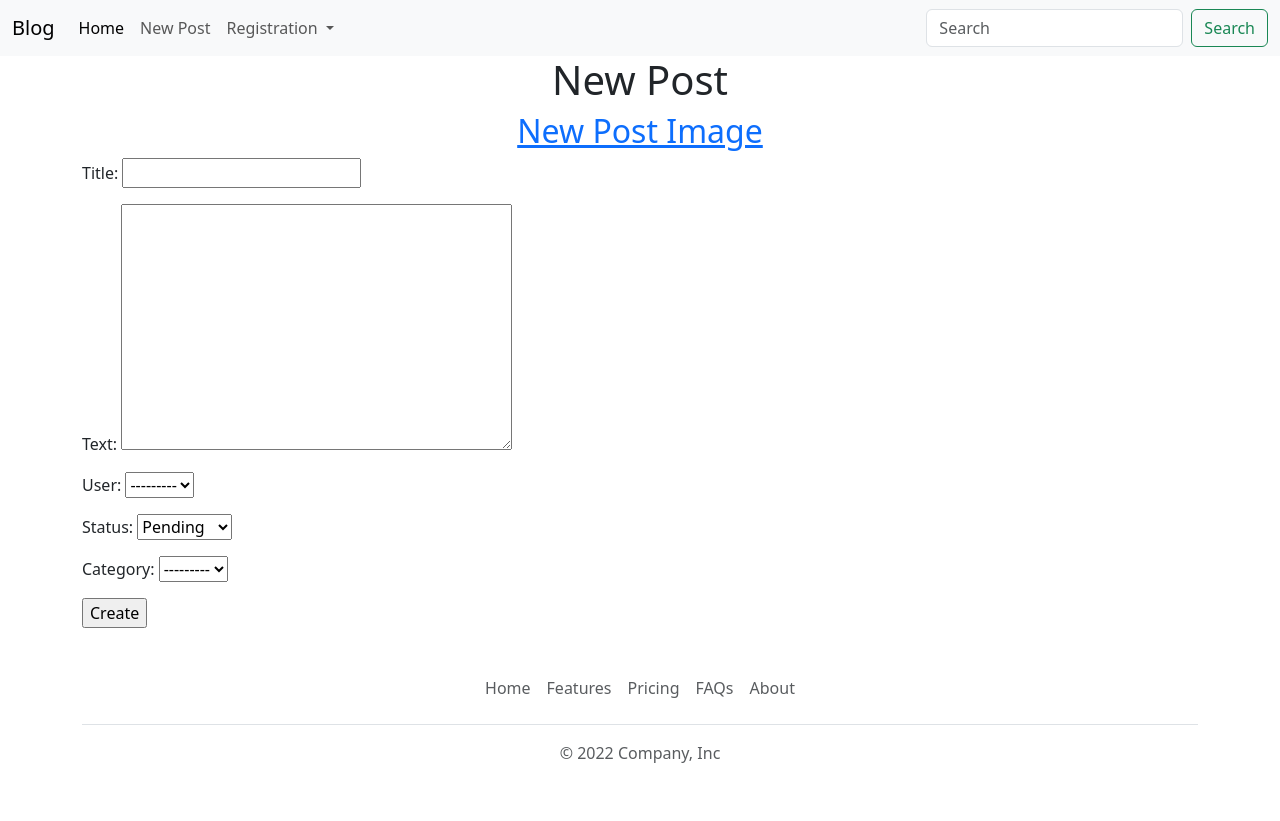
After one commit to AlirezaKar/blog_platform_project, a Django app: page /new_post in a window 1280 px wide. The commit adds this page. Run offline with Django 5.2, Linux system fonts and the light colour scheme; data that the repository does not hold is empty.

Commit message:
Add new_post and comment back and front

```diff
--- /dev/null
+++ b/app_blog/forms.py
@@ -0,0 +1,19 @@
+from django import forms
+
+from .models import Post, PostImages
+
+class NewPostForm(forms.ModelForm):
+    class Meta:
+        model = Post
+        fields = ['title', 'text', 'user', 'status', 'category']
+
+class CommentForm(forms.Form):
+    email = forms.CharField(max_length=40, widget=forms.EmailInput, required=True)
+    text = forms.CharField(widget=forms.Textarea)
+
+# class PostImageForm(forms.Form):
+#     class Meta:
+#         model = PostImages
+#         fields = ['post', 'file']
+
+# FIXME: Data input will not be valid
--- a/app_blog/models.py
+++ b/app_blog/models.py
@@ -42,17 +42,19 @@ class Post(models.Model):
 
 class PostImages(models.Model):
     file = models.FileField(null=True, upload_to='./posts')
-    date_created = models.DateTimeField(auto_now_add=True, null=True)
-    date_modified = models.DateTimeField(auto_now=True, null=True)
+    date_created = models.DateTimeField(auto_now_add=True, null=True, blank=True)
+    date_modified = models.DateTimeField(auto_now=True, null=True, blank=True)
     post = models.ForeignKey(to=Post, on_delete=models.CASCADE, related_name='files', null=True)
 
     def __str__(self):
         return f"{self.id} :: {self.post}"
 
 class Comment(models.Model):
-    name = models.CharField(max_length=50, null=True)
     text = models.TextField(null=True)
-    date_created = models.DateTimeField(auto_now_add=True, null=True)
-    date_modified = models.DateTimeField(auto_now=True, null=True)
+    date_created = models.DateTimeField(auto_now_add=True, null=True, blank=True)
+    date_modified = models.DateTimeField(auto_now=True, null=True, blank=True)
     user = models.ForeignKey(to=User, on_delete=models.CASCADE, null=True)
     post = models.ForeignKey(to=Post, on_delete=models.CASCADE, null=True)
+
+    def __str__(self):
+        return f"{self.user} : {self.post}"
--- a/app_blog/templates/base/header.html
+++ b/app_blog/templates/base/header.html
@@ -10,7 +10,7 @@
           <a class="nav-link active" aria-current="page" href="{% url 'post_view' %}">Home</a>
         </li>
         <li class="nav-item">
-          <a class="nav-link" href="#">Link</a>
+          <a class="nav-link" href="{% url 'new_post_view' %}">New Post</a>
         </li>
         <li class="nav-item dropdown">
           <a class="nav-link dropdown-toggle" href="#" role="button" data-bs-toggle="dropdown" aria-expanded="false">
--- /dev/null
+++ b/app_blog/templates/blog/new_post_view.html
@@ -0,0 +1,15 @@
+{% extends 'base/base.html' %}
+{% block title %} New Post {% endblock %}
+
+{% block content %}
+<div class="container">
+    <h1 align="center">New Post</h1>
+    <h2 align="center"><a href="#">New Post Image</a></h2>
+    <form action="" method="post">
+        {% csrf_token %}
+        {{ post_form.as_p }}
+
+        <input type="submit" value="Create">
+    </form>
+</div>
+{% endblock %}
--- a/app_blog/urls.py
+++ b/app_blog/urls.py
@@ -1,8 +1,11 @@
 from django.urls import path
 
-from .views import post_detail_view, post_view
+from .views import post_detail_view, post_view, new_post_view
 
 urlpatterns = [
     path('', view=post_view, name='post_view'),
     path('<int:id>', view=post_detail_view, name='post_detail_view'),
+    path('new_post', view=new_post_view, name='new_post_view'),
+    # path('new_post_image', view=new_post_image_view, name='new_post_image_view'),
+
 ]
--- a/app_blog/views.py
+++ b/app_blog/views.py
@@ -1,7 +1,8 @@
-from django.shortcuts import render
+from django.shortcuts import render, redirect
 from django.contrib.auth.decorators import login_required
 
-from .models import Post, PostImages, Category, SubCategory, Comment
+from .models import Post, PostImages, Category, SubCategory, Comment, User
+from .forms import NewPostForm, CommentForm
 
 def post_view(request):
     posts = Post.objects.all()
@@ -9,9 +10,74 @@ def post_view(request):
     return render(request=request, template_name='blog/post_view.html', context=context)
 
 def post_detail_view(request, id):
+    post = Post.objects.get(id=id)
+    form = CommentForm()
+    if request.method == 'POST':
+        data = CommentForm(request.POST)
+        if data.is_valid():
+            form_data = data.cleaned_data
+            username = form_data.get("email").split("@")[0]
+            try:
+                user = User.objects.get(username=username)
+            except:
+                user = User.objects.create(username=username, email=form_data.get("email"))
+
+            comment = Comment.objects.create(text=form_data.get("text"), user=user, post=post)
+        else:
+            comments = Comment.objects.filter(post=post)
+            context = {'post':post, 'form':form, 'comments':comments}
+            print(form.errors.as_data())
+            return render(request=request, template_name='blog/post_detail_view.html', context=context)
+
+    elif request.method == 'GET':
+        comments = Comment.objects.filter(post=post)
+        context = {'post':post, 'form':form, 'comments':comments}
+        return render(request=request, template_name='blog/post_detail_view.html', context=context)
+
     try:
-        post = Post.objects.get(id=id)
-        context = {'post':post}
+        comments = Comment.objects.filter(post=post)
+        context = {'post':post, 'form':form, 'comments':comments}
         return render(request=request, template_name='blog/post_detail_view.html', context=context)
-    except Post.DoesNotExist:
-        return render(request=request, template_name='blog/post_view.html', context={'error':'Object not found.'})
+    except:
+        redirect(post_view)
+
+def new_post_view(request):
+    post_form = NewPostForm()
+
+    if request.method == 'POST':
+        post_data = NewPostForm(request.POST)
+        if post_data.is_valid():
+                post_form_data = post_data.cleaned_data
+                post = Post.objects.create(
+                     title=post_form_data.get("title"),
+                     text=post_form_data.get("text"),
+                     user=post_form_data.get("user"),
+                     status=post_form_data.get("status"),
+                     category=post_form_data.get("category")
+                )
+                return redirect(post_view)
+
+        else:
+            context = {'post_form':post_form}
+            return render(request=request, template_name='blog/new_post_view.html', context=context)
+
+    elif request.method == 'GET':
+        return render(request=request, template_name='blog/new_post_view.html', context={'post_form':post_form})
+
+# def new_post_image_view(request):
+#     image_form = PostImageForm()
+#     if request.method == 'POST':
+#         data = PostImageForm(request.POST)
+#         if data.is_valid():
+#             form_data = data.cleaned_data
+#             image = PostImages.objects.create(post=form_data.get("post"), file=form_data.get("file"))
+
+#             return redirect(post_view)
+#         else:
+#             print('Data is not valid!')
+#             context = {'image_form':image_form}
+#             return render(request=request, template_name='blog/new_post_image_view.html', context=context)
+
+#     elif request.method == 'GET':
+#         context = {'image_form':image_form}
+#         return render(request=request, template_name='blog/new_post_image_view.html', context=context)
--- a/requirements.txt
+++ b/requirements.txt
@@ -1,2 +1,2 @@
-Djnago==5.2.5
+Django==5.2.5
 psycopg==3.2.9
```
Also changed, not shown: app_blog/templates/blog/new_post_image_view.html (added, +15 -0 lines), app_blog/templates/blog/post_detail_view.html (+23 -1 lines), app_blog/templates/blog/post_view.html (+9 -8 lines), app_blog/migrations/0003_remove_comment_name.py (added).
